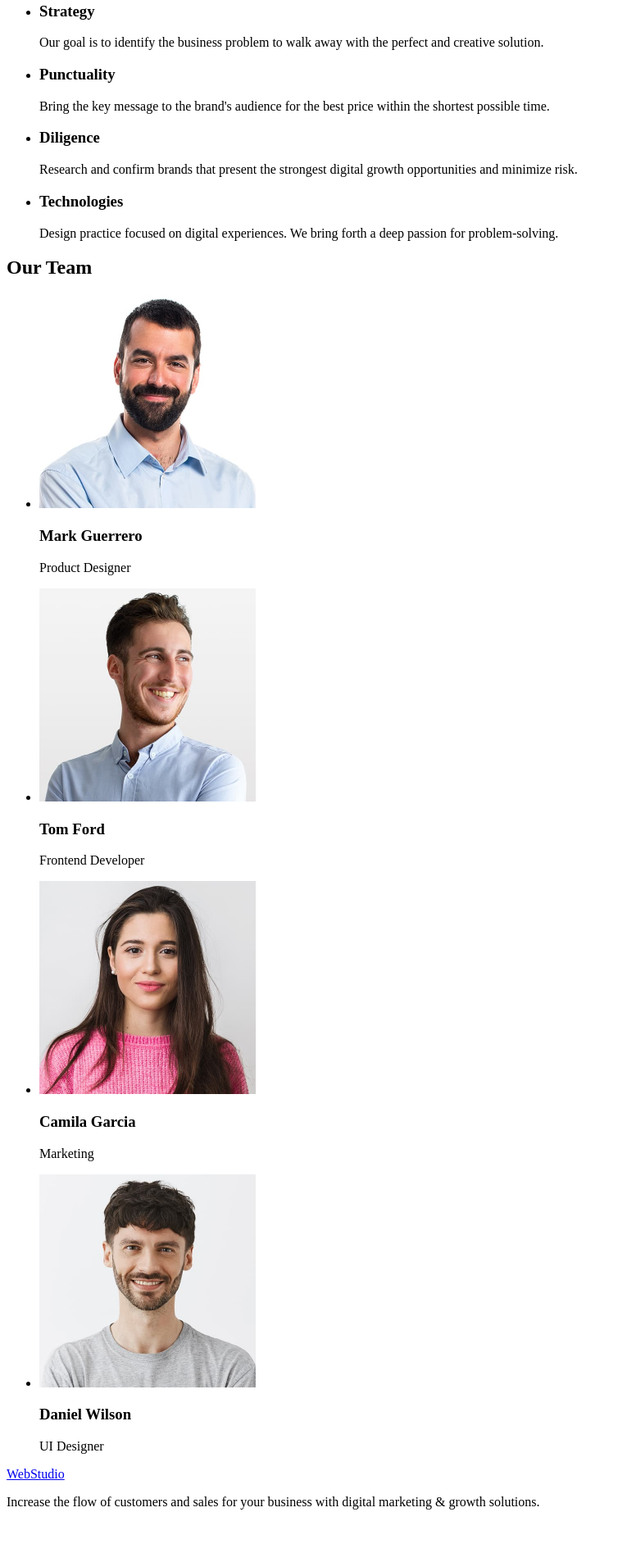
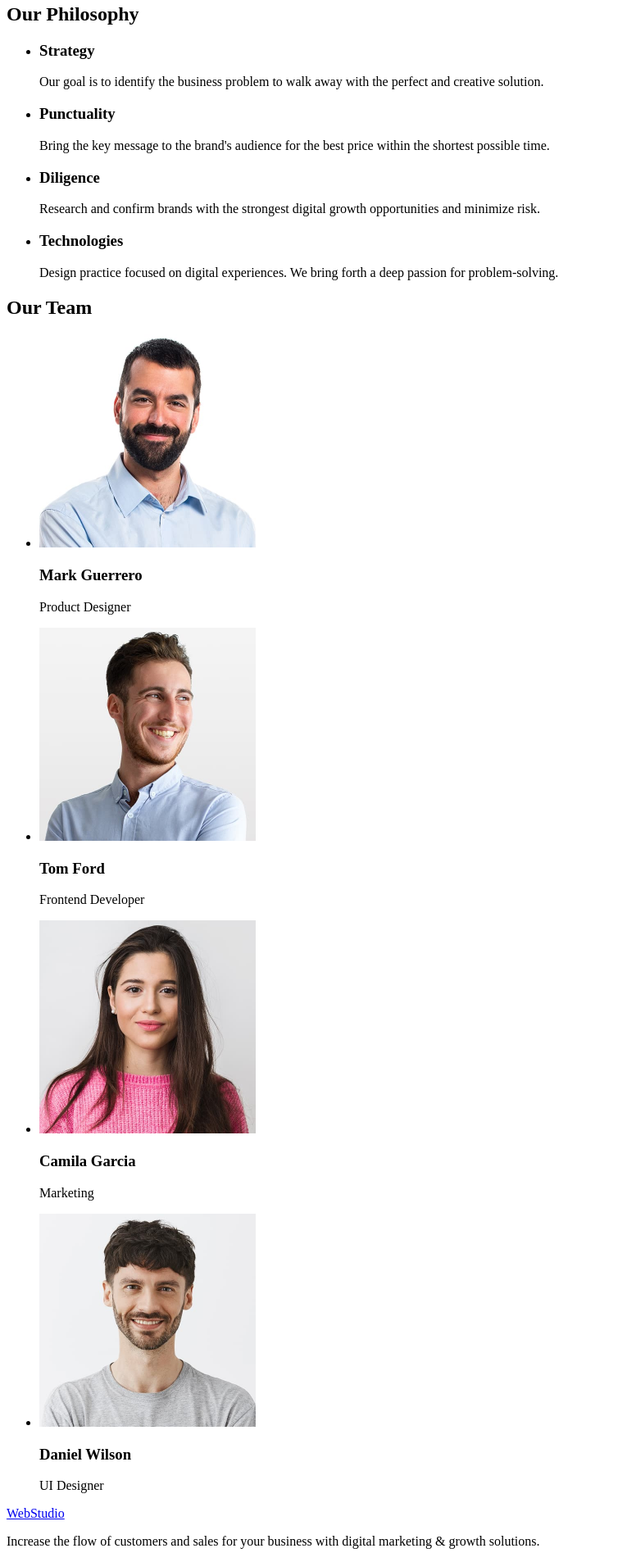
Before and after one commit to RomanAdler42/goit-markup-hw-01, a plain HTML site: page index.html in a window 1280 px wide. Shown: the part 252-2158 px from the top of the page at 82% size, without its empty margins (0-754 px from the left). Before the commit the page ends 2110 px from the top, so only its background shows below. Drawn offline with Linux system fonts and the light colour scheme.

Commit message:
Updated wedsite content

```diff
--- a/index.html
+++ b/index.html
@@ -9,8 +9,8 @@
   <body>
     <!--header-->
     <header>
-      <div><a href=".index.html">WebStudio</a></div>
       <nav>
+        <a href=".index.html">WebStudio</a>
         <ul>
           <li><a href="">Studio</a></li>
           <li><a href="">Portfolio</a></li>
@@ -32,6 +32,7 @@
       </section>
       <!--Section 2-->
       <section>
+        <h2>Our Philosophy</h2>
         <ul>
           <li>
             <h3>Strategy</h3>
@@ -50,8 +51,8 @@
           <li>
             <h3>Diligence</h3>
             <p>
-              Research and confirm brands that present the strongest digital
-              growth opportunities and minimize risk.
+              Research and confirm brands with the strongest digital growth
+              opportunities and minimize risk.
             </p>
           </li>
           <li>
@@ -111,7 +112,7 @@
       </section>
     </main>
     <footer>
-      <div><a href=".index.html">WebStudio</a></div>
+      <a href=".index.html">WebStudio</a>
       <p>
         Increase the flow of customers and sales for your business with digital
         marketing & growth solutions.
```
